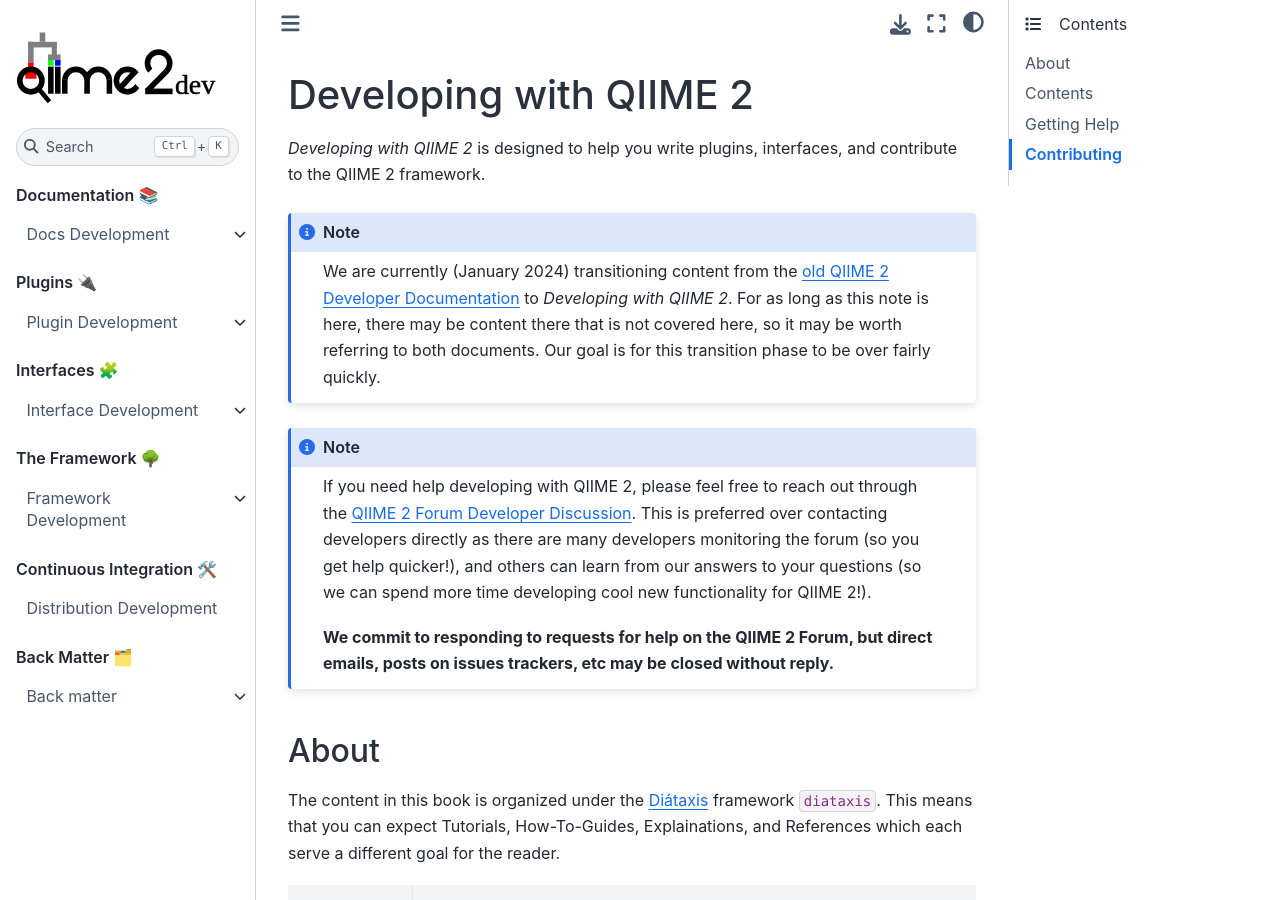
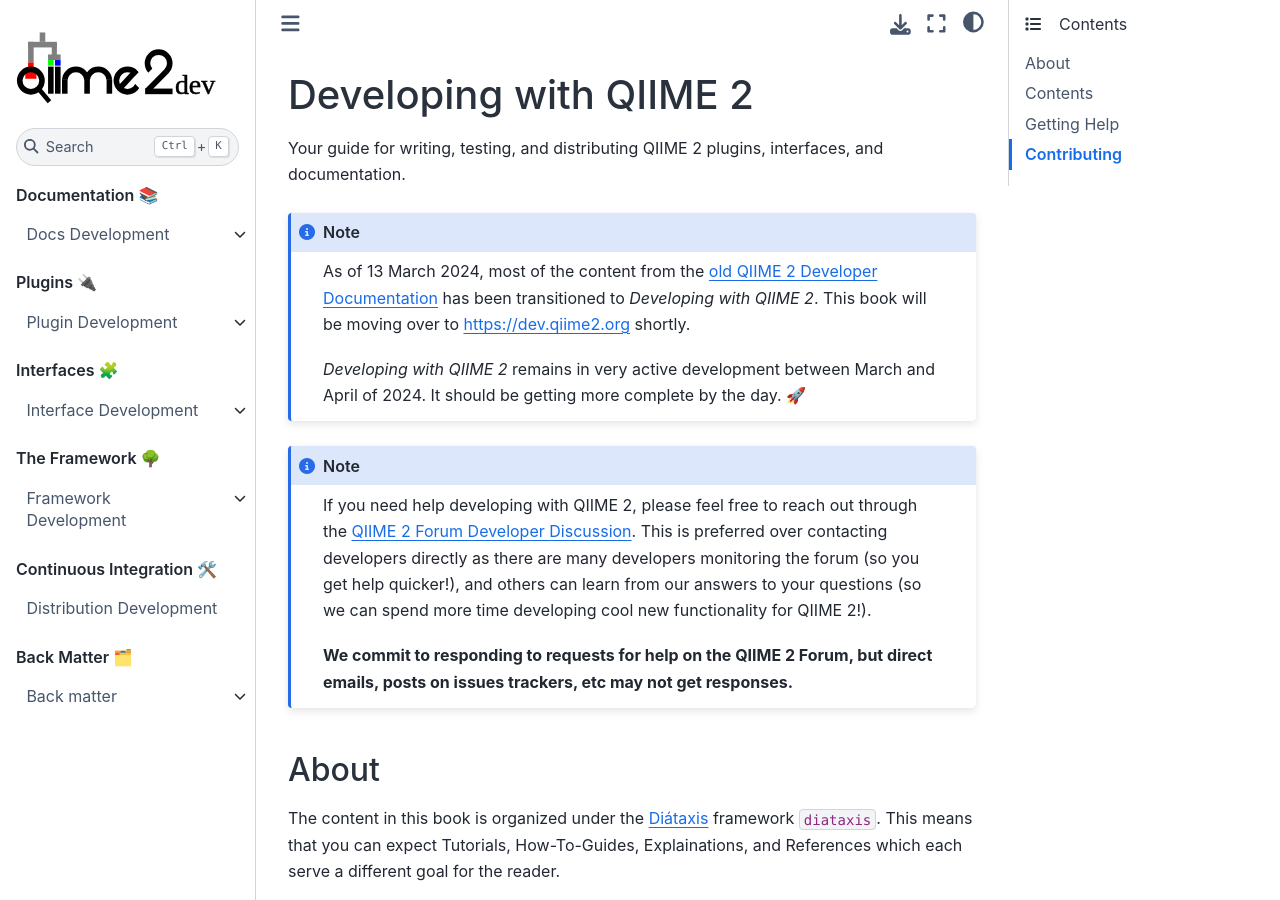
Before and after one commit to caporaso-lab/developing-with-qiime2, a Jupyter Book: the page built from book/intro.md, in a window 1280 px wide and 900 px high. Built offline with Jupyter Book 1.0.4 settings and Sphinx 7.4.7 and the Sphinx Book theme 1.1.4, drawn with Linux system fonts in a browser that asks for light colours; pages that are not in the unit, such as notebooks, are missing from menus; cross-references to code outside the pages are shown as plain code.

Commit message:
update content on front page

````diff
--- a/book/intro.md
+++ b/book/intro.md
@@ -1,18 +1,20 @@
 # Developing with QIIME 2
 
-*Developing with QIIME 2* is designed to help you write plugins, interfaces, and contribute to the QIIME 2 framework.
+Your guide for writing, testing, and distributing QIIME 2 plugins, interfaces, and documentation.
 
 ```{note}
-We are currently (January 2024) transitioning content from the [old QIIME 2 Developer Documentation](https://dev.qiime2.org) to *Developing with QIIME 2*.
-For as long as this note is here, there may be content there that is not covered here, so it may be worth referring to both documents.
-Our goal is for this transition phase to be over fairly quickly.
+As of 13 March 2024, most of the content from the [old QIIME 2 Developer Documentation](https://dev.qiime2.org) has been transitioned to *Developing with QIIME 2*.
+This book will be moving over to https://dev.qiime2.org shortly.
+
+*Developing with QIIME 2* remains in very active development between March and April of 2024.
+It should be getting more complete by the day. 🚀
 ```
 
 ```{note}
 If you need help developing with QIIME 2, please feel free to reach out through the {{ developer_discussion }}.
 This is preferred over contacting developers directly as there are many developers monitoring the forum (so you get help quicker!), and others can learn from our answers to your questions (so we can spend more time developing cool new functionality for QIIME 2!).
 
-**We commit to responding to requests for help on the QIIME 2 Forum, but direct emails, posts on issues trackers, etc may be closed without reply.**
+**We commit to responding to requests for help on the QIIME 2 Forum, but direct emails, posts on issues trackers, etc may not get responses.**
 ```
 
 ## About
````
